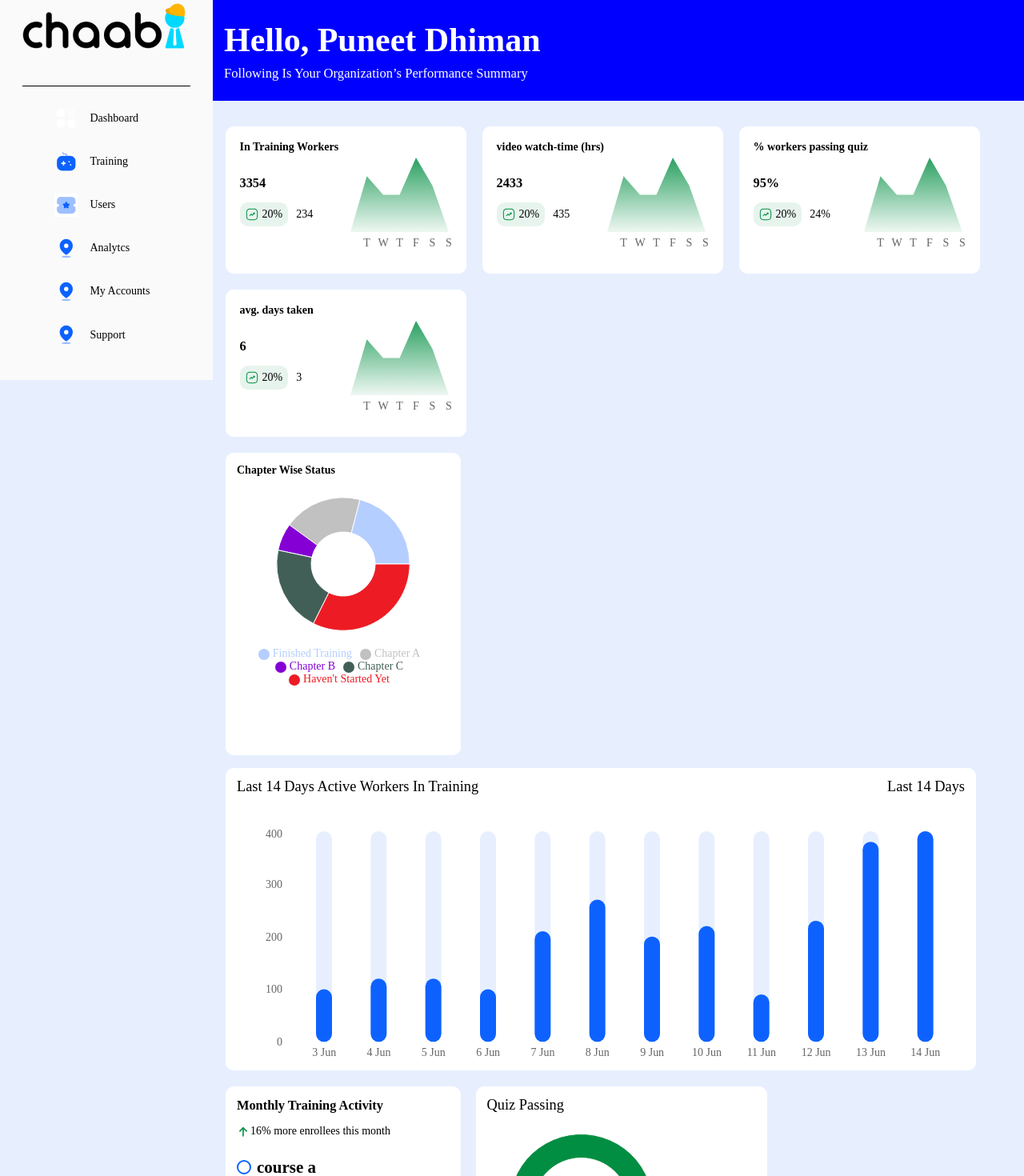
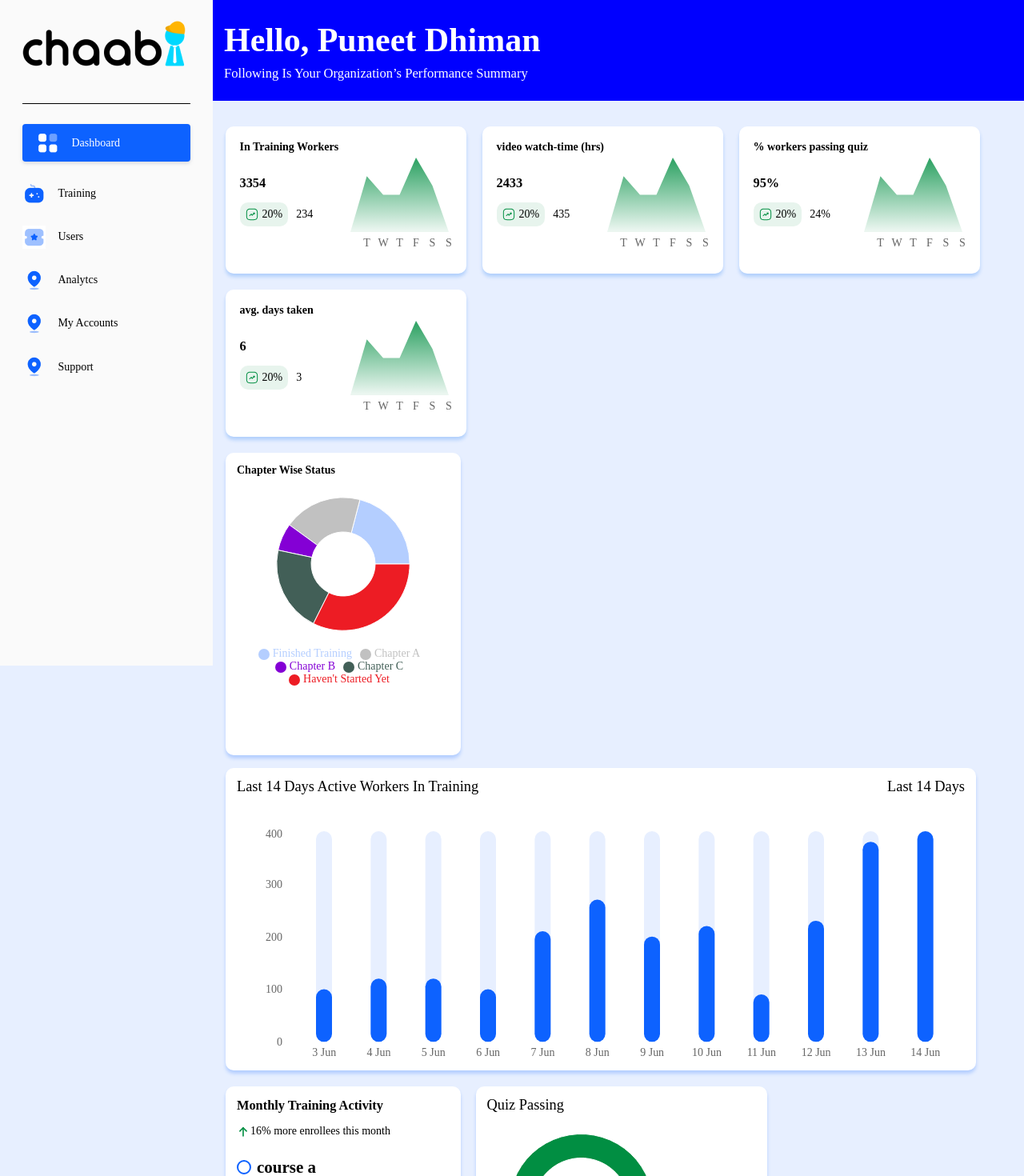
Before and after one commit to madhavsingh203/chaabi, a React (Create React App) app: page / in a window 1280 px wide. Shown: the top 1470 px of the page at 80% size. Built offline with nearby package versions, Linux system fonts and the light colour scheme.

Commit message:
Update 8 files

```diff
--- a/src/components/ActivityCard/ActivityCard.css
+++ b/src/components/ActivityCard/ActivityCard.css
@@ -7,6 +7,7 @@
   padding: 1rem;
   border-radius: 10px;
   /* margin-bottom: 1rem; */
+  box-shadow: 0px 4px 4px 0px #b4ceff;
 }
 
 .activity-card h2 {
--- a/src/components/Card/Card.css
+++ b/src/components/Card/Card.css
@@ -1,8 +1,9 @@
-
-.card-container h4{
-    font-size: 2.0625rem;
-font-family: Poppins;
-font-style: normal;
-font-weight: 700;
-line-height: 140%;
+.card-container {
 }
+.card-container h4 {
+  font-size: 2.0625rem;
+  font-family: Poppins;
+  font-style: normal;
+  font-weight: 700;
+  line-height: 140%;
+}
--- a/src/components/Card/Card.jsx
+++ b/src/components/Card/Card.jsx
@@ -11,6 +11,7 @@ const Card = ({ title, value, number, chipColor }) => {
         padding: "1.25rem",
         backgroundColor: "white",
         borderRadius: "10px",
+        boxShadow: "0px 4px 4px 0px rgba(24, 120, 242, 0.25)",
       }}
     >
       <h4>{title}</h4>
--- a/src/components/Dashboard/Dashboard.css
+++ b/src/components/Dashboard/Dashboard.css
@@ -26,6 +26,7 @@
   border-radius: 10px;
   padding: 1rem;
   max-width: 67rem;
+  box-shadow: 0px 4px 4px 0px #b4ceff;
 }
 
 .middle-grid-pie {
@@ -58,6 +59,7 @@
   max-width: 40rem;
   height: 20rem;
   margin-left: 2rem;
+  box-shadow: 0px 4px 4px 0px #b4ceff;
 }
 
 .bottom-grid-graph {
--- a/src/components/Donut/DonutCard.css
+++ b/src/components/Donut/DonutCard.css
@@ -9,6 +9,7 @@
   /* margin-bottom: 2rem; */
   position: relative;
   margin-left: 1.5rem;
+  box-shadow: 0px 4px 4px 0px #b4ceff;
 }
 .donut-chart-container h3 {
   font-size: 1.3125rem;
--- a/src/components/PieGraph/PieGraphCard.css
+++ b/src/components/PieGraph/PieGraphCard.css
@@ -6,6 +6,7 @@
   max-height: 25rem;
   border-radius: 10px;
   padding: 1rem;
+  box-shadow: 0px 4px 4px 0px #b4ceff;
 }
 
 @media (max-width: 1573px) {
--- a/src/components/Sidebar/Sidebar.css
+++ b/src/components/Sidebar/Sidebar.css
@@ -1,7 +1,7 @@
 .sidebar-container {
   width: 100%;
   max-width: 15rem;
-  height: 100%;
+  height: 100vh;
   background-color: rgb(250, 250, 250);
   padding: 2rem;
   display: block;
@@ -14,10 +14,21 @@
   border-bottom: 1px solid black;
   width: 100%;
   padding-bottom: 3rem;
+  margin-top: 22px;
+}
+
+.first-button {
+  background-color: #0d62ff;
+  color: white;
+  padding: 9px 17px;
+  border-radius: 4px;
+  box-shadow: 0px 2.3267974853515625px 4.653594970703125px 0px
+    rgba(138, 146, 166, 0.3);
 }
 
 .sidebar-bottom ul {
   list-style: none;
+  padding: 0px;
 }
 .sidebar-bottom li {
   display: flex;
--- a/src/components/Sidebar/Sidebar.jsx
+++ b/src/components/Sidebar/Sidebar.jsx
@@ -5,24 +5,6 @@ import menuIcon from "../../assets/images/Category.png";
 import trainingIcon from "../../assets/images/Game.png";
 import usersIcon from "../../assets/images/Ticket Star.jpg";
 import locationIcon from "../../assets/images/Location.png";
-import PropTypes from 'prop-types';
-import AppBar from '@mui/material/AppBar';
-import Box from '@mui/material/Box';
-import CssBaseline from '@mui/material/CssBaseline';
-import Divider from '@mui/material/Divider';
-import Drawer from '@mui/material/Drawer';
-import IconButton from '@mui/material/IconButton';
-import InboxIcon from '@mui/icons-material/MoveToInbox';
-import List from '@mui/material/List';
-import ListItem from '@mui/material/ListItem';
-import ListItemButton from '@mui/material/ListItemButton';
-import ListItemIcon from '@mui/material/ListItemIcon';
-import ListItemText from '@mui/material/ListItemText';
-import MailIcon from '@mui/icons-material/Mail';
-import MenuIcon from '@mui/icons-material/Menu';
-import Toolbar from '@mui/material/Toolbar';
-import Typography from '@mui/material/Typography';
-
 
 const Sider = () => {
   const sidebarMenu = [
@@ -52,7 +34,6 @@ const Sider = () => {
     },
   ];
 
-
   return (
     <div className="sidebar-container">
       <div className="sidebar-top">
@@ -60,8 +41,8 @@ const Sider = () => {
       </div>
       <div className="sidebar-bottom">
         <ul>
-          {sidebarMenu.map((item,index) => (
-            <li key={index}>
+          {sidebarMenu.map((item, index) => (
+            <li key={index} className={index === 0 ? "first-button" : ""}>
               <img src={item.icon} />
               <p>{item.title}</p>
             </li>
```
